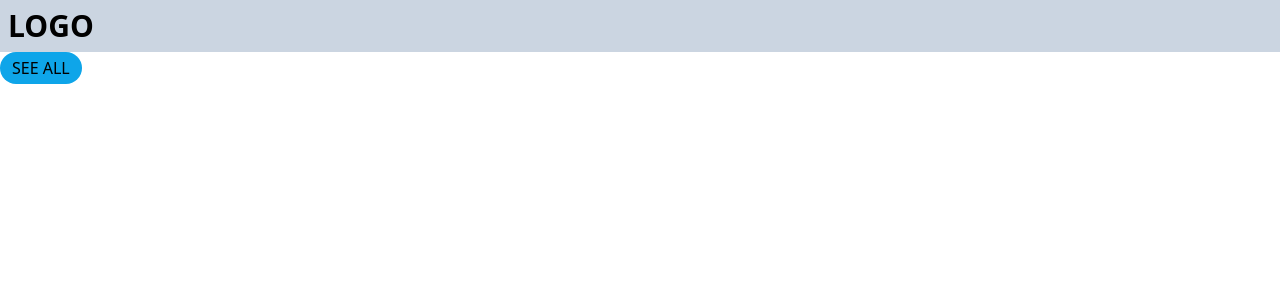
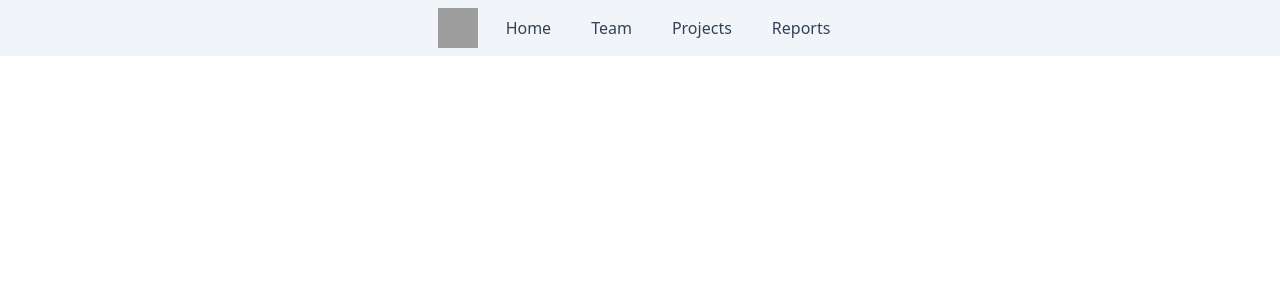
Before and after one commit to afterreal/vue-spa, a Vue app: page / in a window 1280 px wide. Shown: the top 300 px of the page. Built offline with nearby package versions, Linux system fonts and the light colour scheme; grey boxes are pictures that could not be loaded.

Commit message:
update, jan 23, 14:18

```diff
--- a/src/App.vue
+++ b/src/App.vue
@@ -1,10 +1,31 @@
 <script setup></script>
 
 <template>
-  <div class="text-3xl font-bold p-2 bg-slate-300">LOGO</div>
-  <button class="rounded-full p-1 pl-3 pr-3 font-sans font-medium bg-sky-500 hover:bg-sky-400">
-    SEE ALL
-  </button>
+  <nav class="flex justify-center space-x-4 p-2 bg-slate-100">
+    <div>
+      <img class=" h-10 w-10 " src="@/img/P1.svg" alt="">
+    </div>
+    <a
+      href="/dashboard"
+      class="font-bol px-3 py-2 text-slate-700 rounded-lg hover:bg-slate-300 hover:text-slate-900"
+      >Home</a
+    >
+    <a
+      href="/team"
+      class="font-bol px-3 py-2 text-slate-700 rounded-lg hover:bg-slate-300 hover:text-slate-900"
+      >Team</a
+    >
+    <a
+      href="/projects"
+      class="font-bol px-3 py-2 text-slate-700 rounded-lg hover:bg-slate-300 hover:text-slate-900"
+      >Projects</a
+    >
+    <a
+      href="/reports"
+      class="font-bol px-3 py-2 text-slate-700 rounded-lg hover:bg-slate-300 hover:text-slate-900"
+      >Reports</a
+    >
+  </nav>
 </template>
 
 <style scoped></style>
--- a/tailwind.config.js
+++ b/tailwind.config.js
@@ -4,8 +4,14 @@ module.exports = {
     "./index.html",
     "./src/**/*.{vue,js,ts,jsx,tsx}",
   ],
+
+  fontFamily: {
+
+  },
+
   theme: {
     extend: {},
   },
+
   plugins: [],
 }
```
